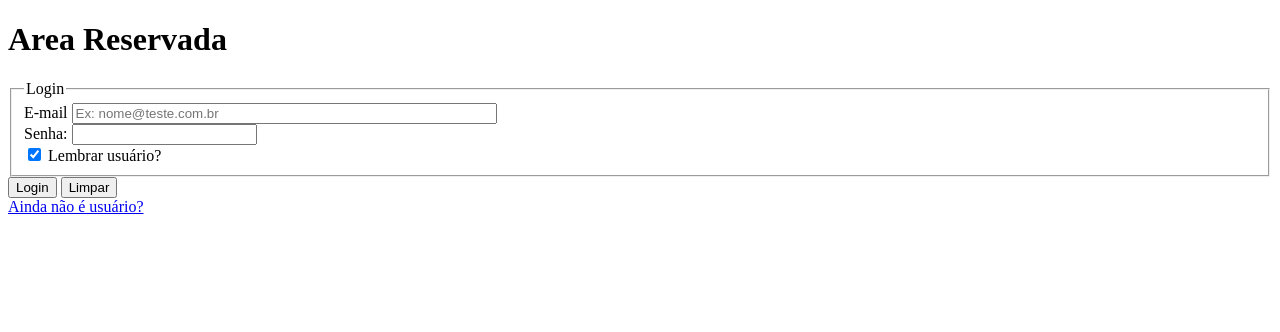
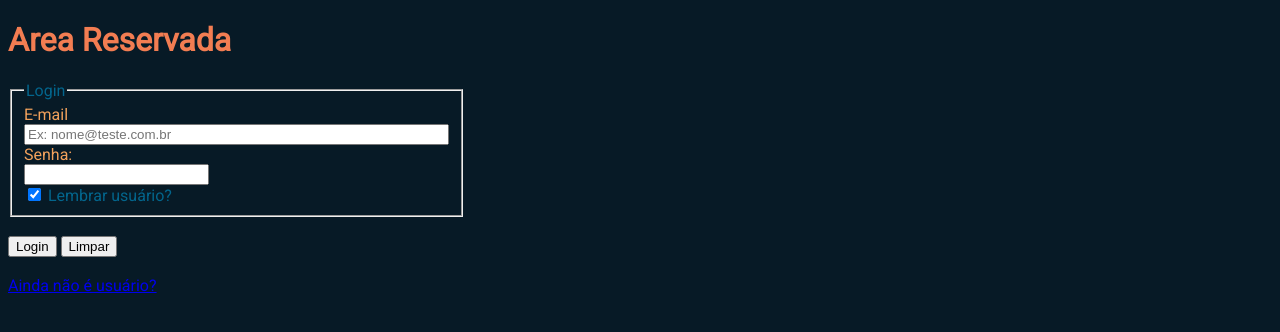
Before and after one commit to ishimith/exemplo-formulario-html, a plain HTML site: page index.html in a window 1280 px wide. Drawn offline with Linux system fonts and the light colour scheme.

Commit message:
implementado css

```diff
--- /dev/null
+++ b/css/estilo.css
@@ -0,0 +1,18 @@
+@import url('https://fonts.googleapis.com/css2?family=Roboto&display=swap');
+body{
+    font-family: 'Roboto';
+    background-color: #071A26;
+    color: #03658C;
+}
+h1{
+    color: #F27D52;
+}
+fieldset{
+    width: 30%;
+}
+label{
+    color: #F2A25C;
+    font-size: 14;
+    display: block;
+    padding: 8;
+}
--- a/index.html
+++ b/index.html
@@ -5,6 +5,7 @@
     <meta http-equiv="X-UA-Compatible" content="IE=edge">
     <meta name="viewport" content="width=device-width, initial-scale=1.0">
     <title>Area Reservada</title>
+    <link href="css/estilo.css" rel="stylesheet"/>
 </head>
 <body>
     <h1>Area Reservada</h1>
@@ -20,7 +21,7 @@
                 tittle="Informe seu email com 100 caracteres"
                 size="50"
                 placeholder="Ex: nome@teste.com.br"
-                required/><br>
+                required/><br> <!--pode ser na mesma linha-->
             <label>Senha:</label>
             <input
             type="password"
@@ -31,9 +32,11 @@
             <input type="checkbox" id="lembrar" name="lembrar" checked>
             Lembrar usuário?
         </fieldset>
+        </br>
         <input type="submit" value="Login"/>
         <input type="reset" value="Limpar"/>
     </form>
+    </br>
     <a href="novo.html">Ainda não é usuário?</a>
 </body>
 </html>
```
